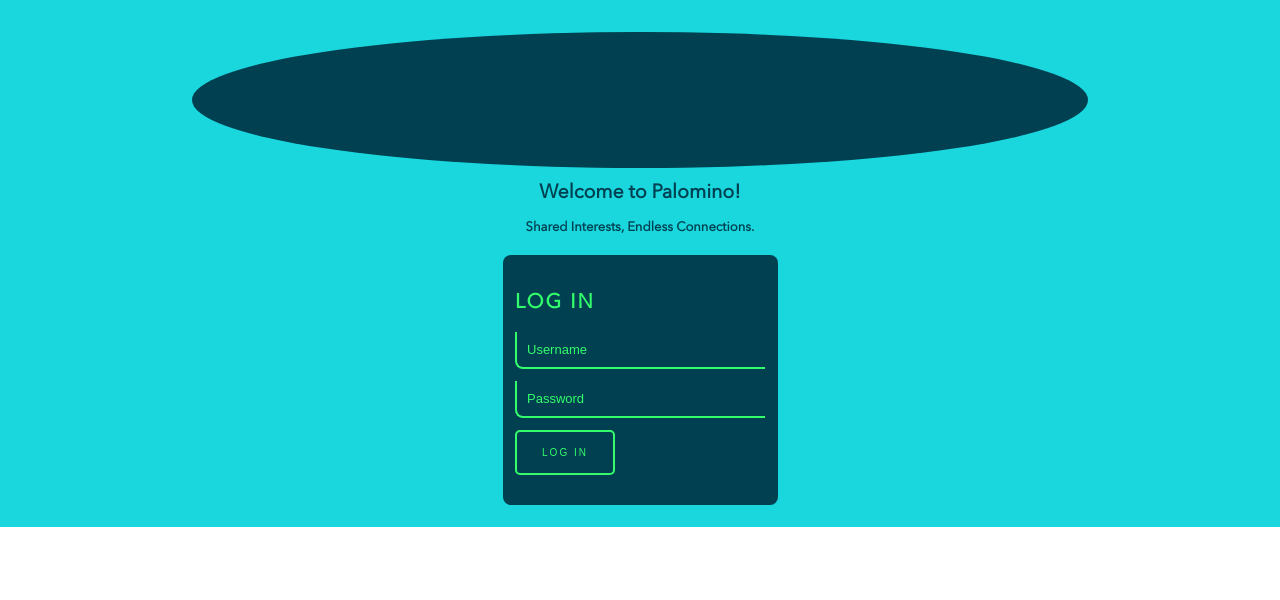
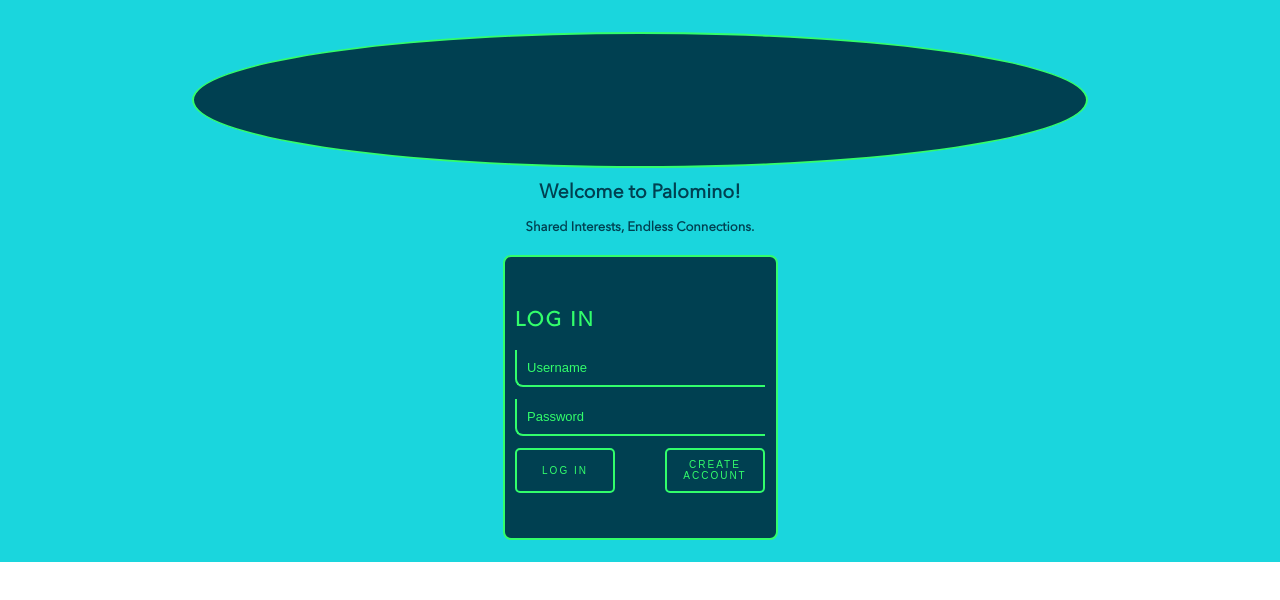
Before and after one commit to Kyle-B-Hill/Kyle-Hill-Capstone, a React (Create React App) app in the folder palomino/: page / in a window 1280 px wide. Shown: the top 600 px of the page. Built offline with nearby package versions, Linux system fonts and the light colour scheme.

Commit message:
updated styling

```diff
--- a/palomino/src/Components/Footer/Footer.scss
+++ b/palomino/src/Components/Footer/Footer.scss
@@ -3,11 +3,14 @@
     border-top: 2px solid #004051;
 }
 .footer__item {
+    // padding before was 0.4 with 0.5 margin
     padding: 0.4rem;
-    margin: 0.5rem;
+    margin: 0.3rem;
     margin-bottom: 1rem;
     margin-top: 1rem;
     color: #32FD6B;
     background-color: #004051;
     border-radius: 15px;
+    // added new
+    border: 2px solid #32FD6B;
 }
--- a/palomino/src/Pages/EditProfilePage/EditProfilePage.scss
+++ b/palomino/src/Pages/EditProfilePage/EditProfilePage.scss
@@ -18,7 +18,9 @@
     width: 70%;
     border-radius: 50%;
     margin-top: 2rem;
-    border: 3px solid #004051;
+    // added new - changed border
+    // border: 3px solid #004051;
+    border: 2px solid #32FD6B;
 }
 .edit-page__form-container {
     display: flex;
--- a/palomino/src/Pages/FindMatches/FindMatches.js
+++ b/palomino/src/Pages/FindMatches/FindMatches.js
@@ -12,7 +12,6 @@ const FindMatches = () => {
     const [loadMatches, setLoadMatches] = useState(null)
     const [currentMatch, setCurrentMatch] = useState(1)
 
-    console.log(Activity);
 
     const getLoadMatches = async (Activity) => {
         try {
--- a/palomino/src/Pages/FindMatches/FindMatches.scss
+++ b/palomino/src/Pages/FindMatches/FindMatches.scss
@@ -13,7 +13,9 @@
     width: 70%;
     border-radius: 50%;
     margin-top: 2rem;
-    border: 3px solid #004051;
+    // added new - changed border
+    // border: 3px solid #004051;
+    border: 2px solid #32FD6B;
 }
 .findmatches-page__title {
     margin-top: 2rem;
@@ -33,6 +35,8 @@
     background-color: #004051;
     color: #32FD6B;
     border-radius: 10px;
+    // added new
+    border: 2px solid #32FD6B;
 }
 .findmatches-page__info-name {
     margin: 0.5rem;
--- a/palomino/src/Pages/HomePage/HomePage.js
+++ b/palomino/src/Pages/HomePage/HomePage.js
@@ -54,7 +54,11 @@ const HomePage = () => {
                             <input type="password" name="password" placeholder="Password"/>
                         </label>
                     </div>
-                    <button className="home-page__button-enter">Log In</button>
+
+                    <div className="home-page__button-container">
+                        <button className="home-page__button-enter">Log In</button>
+                        <button className="home-page__button-create">Create Account</button>
+                    </div>
                 </form>
             </div>
         </section>
--- a/palomino/src/Pages/HomePage/HomePage.scss
+++ b/palomino/src/Pages/HomePage/HomePage.scss
@@ -13,6 +13,8 @@
     height: 17vh;
     width: 70%;
     border-radius: 50%;
+    // added new
+    border: 2px solid #32FD6B;
 }
 .home-page__login {
     color: #32FD6B;
@@ -27,13 +29,15 @@
     display: flex;
     justify-content: center;
     align-items: center;
-    height: 250px;
+    height: 285px;
     width: 275px;
     flex-direction: column;
     gap: 35px;
     background: #004051;
     border-radius: 8px;
     margin-bottom: 1.406rem;
+    // added new
+    border: 2px solid #32FD6B;
   }
 
 .home-page__input-box {
@@ -100,3 +104,28 @@
   color: #004051;
   text-align: center;
 }
+// .home-page__button-create {
+//   width: 60%;
+//   background-color: #32FD6B;
+//   padding: 0.5rem;
+//   border-radius: 15px;
+// }
+
+// added new
+.home-page__button-create {
+  height: 45px;
+    width: 100px;
+    border-radius: 5px;
+    border: 2px solid #32FD6B;
+    background-color: transparent;
+    transition: 0.5s;
+    text-transform: uppercase;
+    font-size: 10px;
+    letter-spacing: 2px;
+    margin-bottom: 1em;
+    color: #32FD6B;
+}
+.home-page__button-container {
+  display: flex;
+  justify-content: space-between;
+}
--- a/palomino/src/Pages/MatchPage/MatchPage.scss
+++ b/palomino/src/Pages/MatchPage/MatchPage.scss
@@ -12,7 +12,9 @@
     width: 70%;
     border-radius: 50%;
     margin-top: 2rem;
-    border: 3px solid #004051;
+    // added new - changed border
+    // border: 3px solid #004051;
+    border: 2px solid #32FD6B;
 }
 .match-page__title {
     margin-top: 2rem;
@@ -31,6 +33,8 @@
     background-color: #004051;
     color: #32FD6B;
     border-radius: 10px;
+    // added new
+    border: 2px solid #32FD6B;
 }
 .match-page__info-name {
     margin: 0.5rem;
--- a/palomino/src/Pages/UserPage/UserPage.scss
+++ b/palomino/src/Pages/UserPage/UserPage.scss
@@ -12,7 +12,9 @@
     width: 70%;
     border-radius: 50%;
     margin-top: 2rem;
-    border: 3px solid #004051;
+    // added new - changed border
+    // border: 3px solid #004051;
+    border: 2px solid #32FD6B;
 }
 .user-page__welcome {
     color: #004051;
@@ -36,6 +38,8 @@
     color: #32FD6B;
     background-color: #004051;
     border-radius: 25px;
+    // added new
+    border: 2px solid #32FD6B;
 }
 .user-page__activities-subtitle {
     color: #004051;
```
